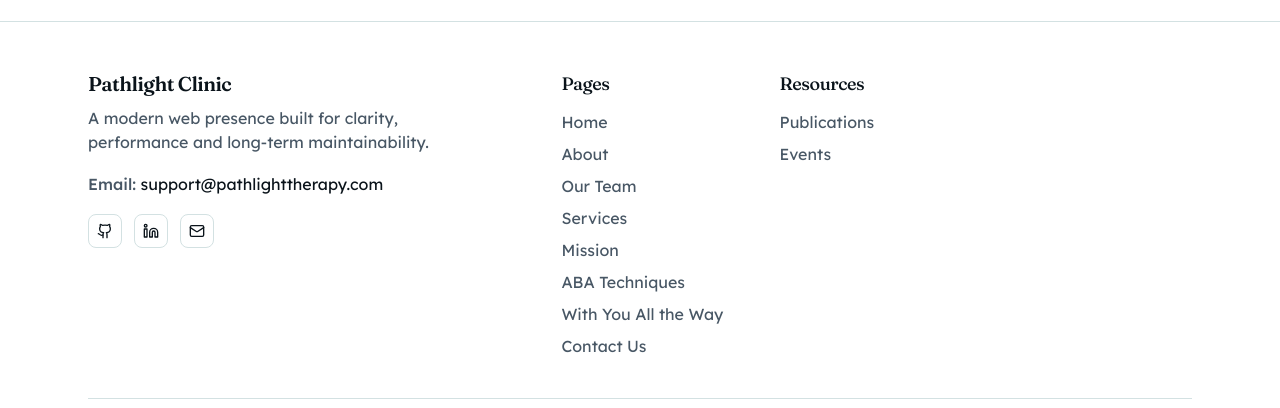
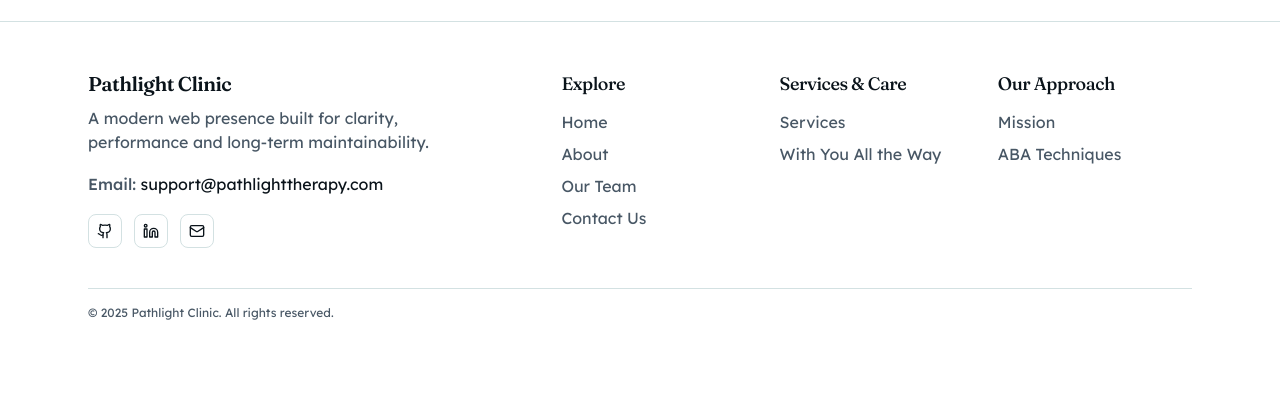
Before and after one commit to aryangulati2k3/pathlight-frontend, a Next.js app: page / in a window 1280 px wide. Shown: the part 5041-5449 px from the top of the page. After the commit the page ends 5410 px from the top, so only its background shows below. Built offline with nearby package versions, Linux system fonts and the light colour scheme.

Commit message:
Updated footer routes to avoid duplication and improve SEO.

```diff
--- a/src/app/layout.tsx
+++ b/src/app/layout.tsx
@@ -30,23 +30,26 @@ const navLinks = [
 
 const footerColumns = [
   {
-    heading: "Pages",
+    heading: "Explore",
     links: [
       { label: "Home", href: "/" },
       { label: "About", href: "/about" },
       { label: "Our Team", href: "/team" },
-      { label: "Services", href: "/services" },
-      { label: "Mission", href: "/mission" },
-      { label: "ABA Techniques", href: "/techniques" },
-      { label: "With You All the Way", href: "/with-you-all-the-way" },
       { label: "Contact Us", href: "/contact" },
     ],
   },
   {
-    heading: "Resources",
+    heading: "Services & Care",
     links: [
-      { label: "Publications", href: "#" },
-      { label: "Events", href: "#" },
+      { label: "Services", href: "/services" },
+      { label: "With You All the Way", href: "/with-you-all-the-way" },
+    ],
+  },
+  {
+    heading: "Our Approach",
+    links: [
+      { label: "Mission", href: "/mission" },
+      { label: "ABA Techniques", href: "/techniques" },
     ],
   },
 ];
```
